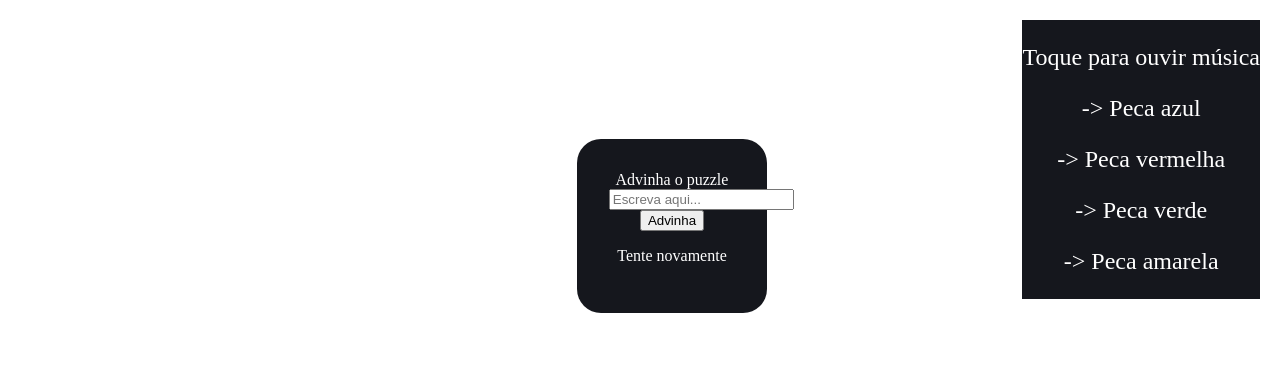
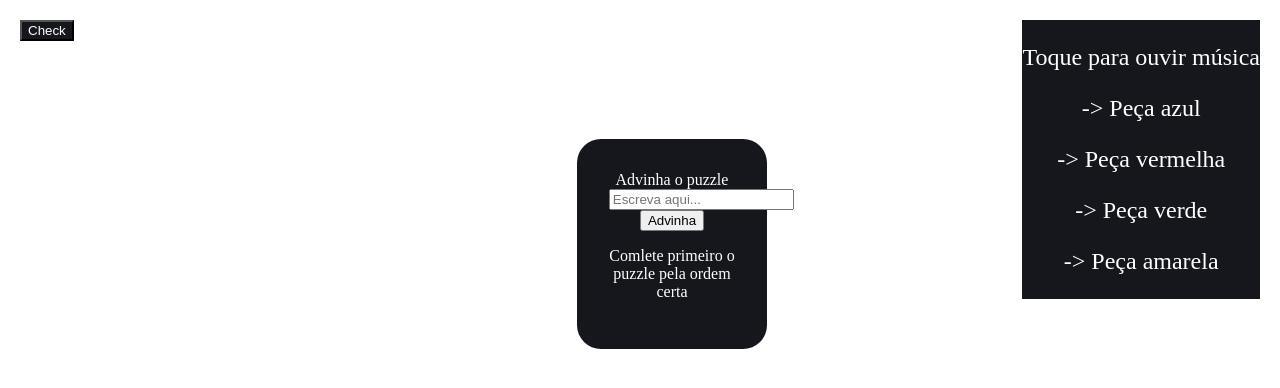
Before and after one commit to GoncaloVCorreia/-IHC-VirtualReality, a website: page fazerPuzzle.html in a window 1280 px wide. Both pictures are taken after a click on the button "Advinha". Drawn offline with nearby package versions, Linux system fonts and the light colour scheme.

Commit message:
Add files via upload

```diff
--- a/fazerPuzzle.html
+++ b/fazerPuzzle.html
@@ -25,24 +25,97 @@
     </div>
     <div class="legenda">
         <p class="option">Toque para ouvir música</p>
-        <p class="option"  onclick="pecaAzulAudio()">-> Peca azul</p>
-        <p class="option"  onclick="pecaVermelhalAudio()">-> Peca vermelha</p>
-        <p class="option"  onclick="pecaVerdeAudio()">-> Peca verde</p>
-        <p class="option"  onclick="pecaAmarelaAudio()">-> Peca amarela</p>
+        <p class="option"  onclick="pecaAzulAudio()">-> Peça azul</p>
+        <p class="option"  onclick="pecaVermelhalAudio()">-> Peça vermelha</p>
+        <p class="option"  onclick="pecaVerdeAudio()">-> Peça verde</p>
+        <p class="option"  onclick="pecaAmarelaAudio()">-> Peça amarela</p>
     </div>
+    <button class="check" onclick="checkPuzzle()">Check</button>
     <script>
         function check(){
             // Get the value of the input field with id="numb"
             let x = document.getElementById("p1").value;
             console.log(x)
-            resposta= "<%= resposta %>"
-            if(x==resposta){
-                text="Parabéns! Acertou"
+            if(checkPuzzle()){
+                resposta= "<%= resposta %>"
+
+                if(x==resposta){
+                    text="Parabéns! Acertou"
+                }
+                else{
+                    text="Tente novamente"
+                }
+                document.getElementById("result").innerHTML=text
             }
             else{
-                text="Tente novamente"
+                text="Comlete primeiro o puzzle pela ordem certa"
+                document.getElementById("result").innerHTML=text
             }
-            document.getElementById("result").innerHTML=text
+            function checkPuzzle(){
+                var correct=0
+
+                const red=document.getElementById('red');
+                const posRed=red.getAttribute('position');
+                const xRed=posRed.x
+                const yRed=posRed.y
+                const zRed=posRed.z
+                console.log(posRed)
+                if((-1.3< xRed && xRed <-0.2) && (1.2<yRed && yRed<2.5 )&& (-8.5<zRed && zRed<-5)){
+                    correct+=1
+                    console.log("vermelho bem")
+                }
+
+                const blue=document.getElementById('blue')
+                const posBlue=blue.getAttribute('position')
+                const xBlue=posBlue.x
+                const yBlue=posBlue.y
+                const zBlue=posBlue.z
+                console.log(posBlue)
+
+
+
+                if((-3<xBlue && xBlue < -1.8) && (1.5<yBlue && yBlue<2.5) && (-8.5<zBlue && zBlue<-5)){
+                    correct+=1
+                    console.log("azul bem")
+                }
+
+
+                const green=document.getElementById('green')
+                const posGreen=green.getAttribute('position')
+                const xGreen=posGreen.x
+                const yGreen=posGreen.y
+                const zGreen=posGreen.z
+                console.log(posGreen)
+                if((0.3<xGreen && xGreen<1.3) && (1.5<yGreen && yGreen<2.5) && (-8.5<zGreen && zGreen<-5)){
+                    correct+=1
+                    console.log("verde bem")
+                }
+
+                const yellow=document.getElementById('yellow')
+                const posYellow=yellow.getAttribute('position')
+                const xYellow=posYellow.x
+                const yYellow=posYellow.y
+                const zYellow=posYellow.z
+                console.log(posYellow)
+                if((1.9< xYellow && xYellow <3.1) && (1.5<yYellow && yYellow<2.5) && (-8.5<zYellow && zYellow<-5)){
+                    correct+=1
+                    console.log("amarelo bem")
+                }
+
+                if(correct==4){
+                    console.log("acertou")
+                    return true
+
+                }
+                else{
+                    console.log("errou")
+                    return false
+                }
+
+
+
+        }
+
         };
         function pecaAzulAudio(){
             console.log("audio azul")
@@ -68,6 +141,7 @@
             audio.play();
 
         };
+
     </script>
 
 
@@ -80,26 +154,26 @@
             <a-text value="Coloque os excertos musicais pela ordem da sequencia musical" color="black"  scale="1 1 1" position="-2 3.5 -6"></a-text>
 
             <a-box material="color: white; opacity: 0.5; transparent: true" position="-2.5 2 -7.1" ></a-box >
-            <a-text value="Primeiro Excerto" color="green" scale="0.5 0.5 0.5" position="-2.6 1.4 -6"></a-text>
+            <a-text value="Primeiro Excerto" color="black" scale="0.5 0.5 0.5" position="-2.6 1.4 -6"></a-text>
 
             <a-box material="color: white; opacity: 0.5; transparent: true" position ="-0.75 2 -7.1"  ></a-box >
-            <a-text value="Segundo Excerto" color="green" scale="0.5 0.5 0.5" position="-1 1.4 -6"></a-text>
+            <a-text value="Segundo Excerto" color="black" scale="0.5 0.5 0.5" position="-1 1.4 -6"></a-text>
 
             <a-box material="color: white; opacity: 0.5; transparent: true" position ="0.75 2 -7.1"  ></a-box >
-            <a-text value="Terceiro Excerto" color="green" scale="0.5 0.5 0.5" position="0.35 1.4 -6"></a-text>
+            <a-text value="Terceiro Excerto" color="black" scale="0.5 0.5 0.5" position="0.35 1.4 -6"></a-text>
 
             <a-box material="color: white; opacity: 0.5; transparent: true" position ="2.5 2 -7.1"  ></a-box >
-            <a-text value="Quarto Excerto" color="green" scale="0.5 0.5 0.5" position="2 1.4 -6"></a-text>
+            <a-text value="Quarto Excerto" color="black" scale="0.5 0.5 0.5" position="2 1.4 -6"></a-text>
 
 
 
-           <a-box color="blue" position="-1.5 3 -6.8"  grabbable></a-box >
+           <a-box id="blue" color="blue" position="-1.5 3 -6.8"  grabbable></a-box >
 
-            <a-box color="red" position ="-1.5 0 -6.3" grabbable ></a-box >
+            <a-box id="red" color="red" position ="-1.5 0 -6.3" grabbable ></a-box >
 
-            <a-box color="yellow" position ="-1.5 -3 -5.1" grabbable ></a-box >
+            <a-box id="yellow" color="yellow" position ="-1.5 -3 -5.1" grabbable ></a-box >
 
-            <a-box color="green" position ="1.5 3 -6.8" grabbable ></a-box >
+            <a-box  id = "green" color="green" position ="1.5 3 -6.8" grabbable ></a-box >
 
           </a-scene>
 
--- a/public/css/puzzle.css
+++ b/public/css/puzzle.css
@@ -25,3 +25,15 @@
 .option{
     font-size: 1.5rem;
 }
+.check{
+    left: 20px;
+    top: 20px;
+
+    cursor: pointer;
+    z-index: 1;
+    position: absolute;
+    color: white;
+    background-color:  #15171d;
+    text-align: center;
+    display:table-column
+}
```
Also changed, not shown: andar.html (+2 -0 lines), 1 other file.
